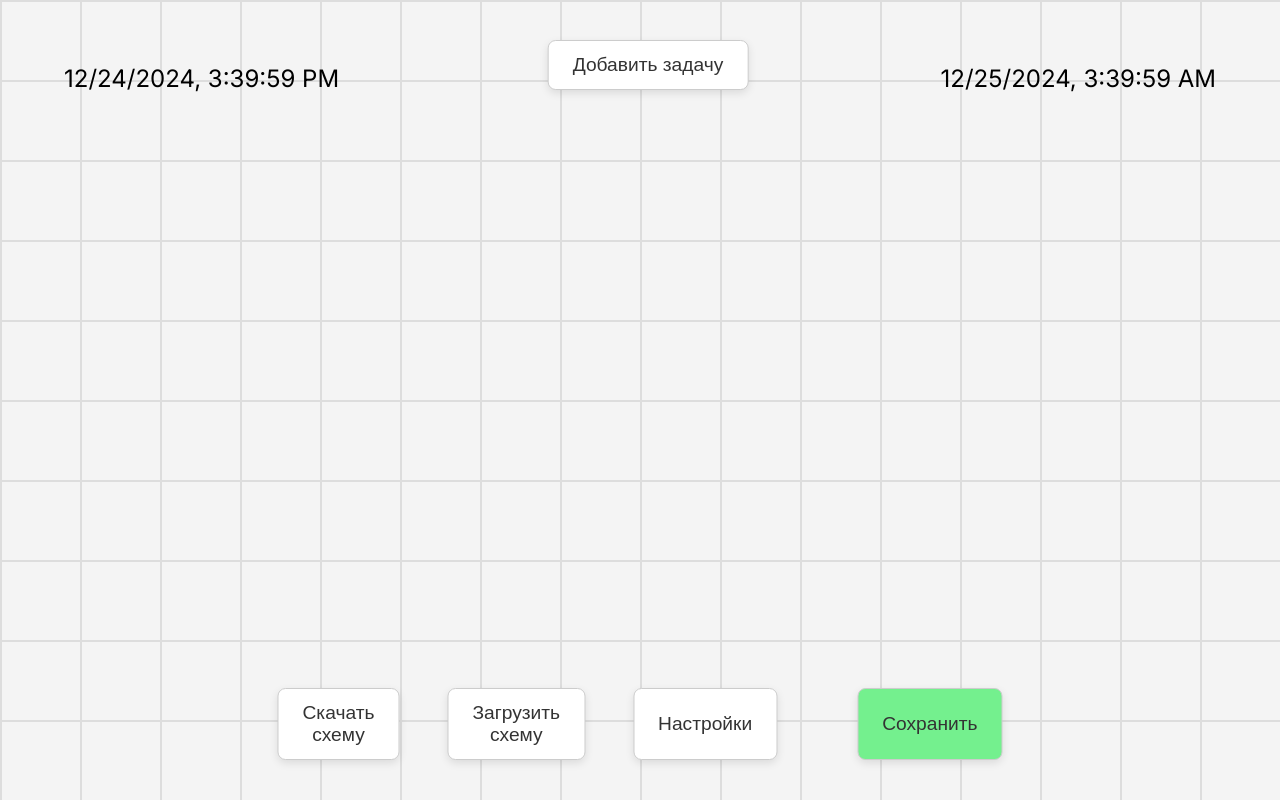
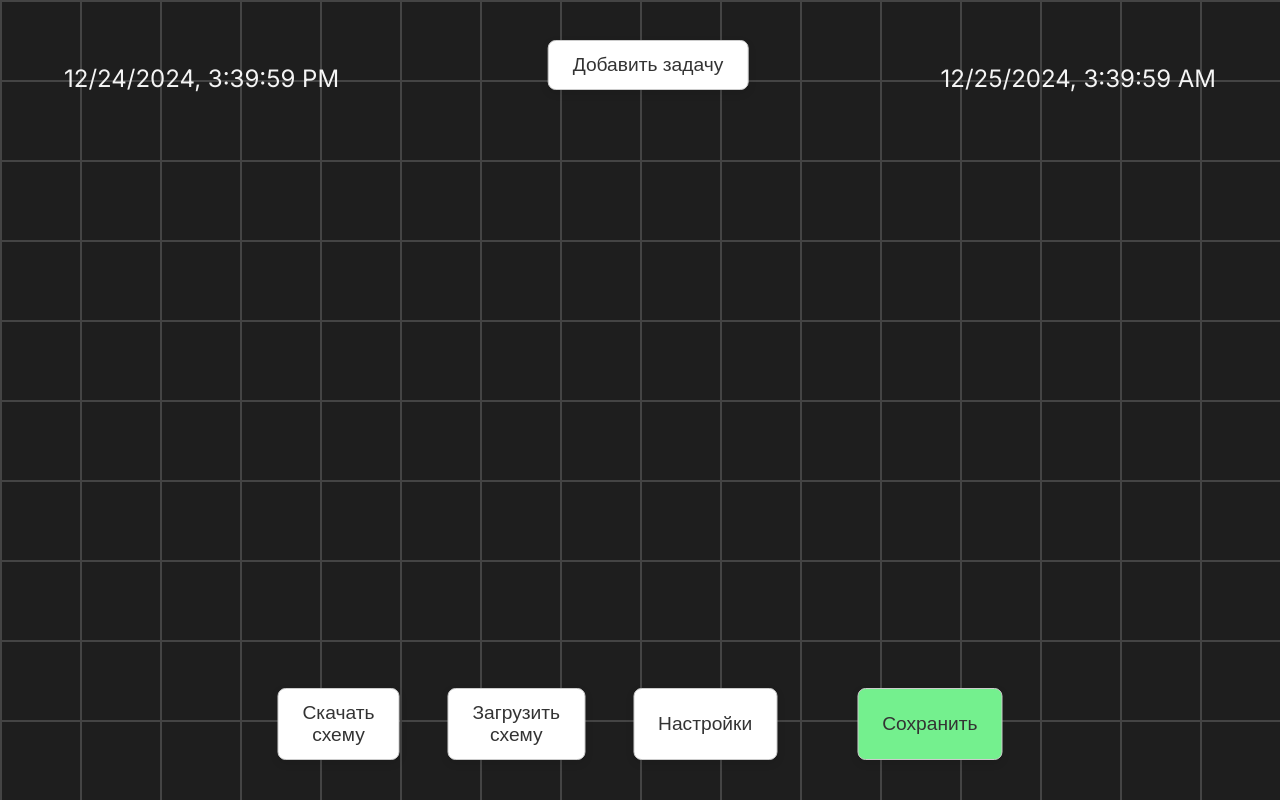
Before and after one commit to nikitakuvsh/task-schema, a React (Create React App) app: page /tasks-manager in a window 1280 px wide. Built offline with nearby package versions, Linux system fonts and the light colour scheme.

Commit message:
add background-position

```diff
--- a/src/components/TaskManager/TaskManager.jsx
+++ b/src/components/TaskManager/TaskManager.jsx
@@ -31,7 +31,7 @@ function TaskManager() {
     const [cursorTime, setCursorTime] = useState(new Date());
     const [cursorPosition, setCursorPosition] = useState({ x: -10, y: -10});
     const [deadlineBlock, setDeadlineBlock] = useState({BlockStartDate: 0, BlockEndDate: 0});
-    const [isDarkTheme, setIsDarkTheme] = useState(false);
+    const [isDarkTheme, setIsDarkTheme] = useState(true);
     const [isTimelineUnderCursorHidden, setIsTimelineUnderCursorHidden] = useState(false);
     const [isAnimatedLine, setIsAnimatedLine] = useState(true);
     const [blockIndex, setBlockIndex] = useState(null);
@@ -433,7 +433,7 @@ function TaskManager() {
         <div className="task-manager" onMouseMove={handleMouseMove} onMouseUp={handleMouseUp} onWheel={handleWheel}>
             <button className="task-manager__button button--add-task" onMouseDown={handleAddTaskMouseDown}>Добавить задачу</button>
             <Timeline startDate={startDate.toLocaleString()} endDate={endDate.toLocaleString()} isDarkTheme={isDarkTheme} />
-            <div className={`task-manager__plane ${isDarkTheme ? 'dark' : 'light'}`} onMouseDown={handlePlaneMouseDown}>
+            <div className={`task-manager__plane ${isDarkTheme ? 'dark' : 'light'}`} onMouseDown={handlePlaneMouseDown} style={{backgroundPositionX: `${-planeOffset.x}px`, backgroundPositionY: `${-planeOffset.y}px`,}}>
                 {blocks.map((block, index) => (
                     <Block key={index} index={index} block={block} scale={scale}
                         onMouseDown={handleBlockMouseDown}
```
